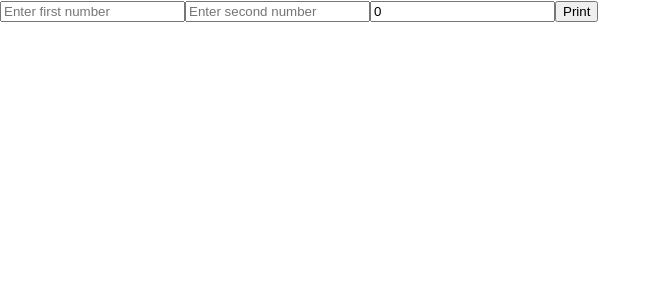
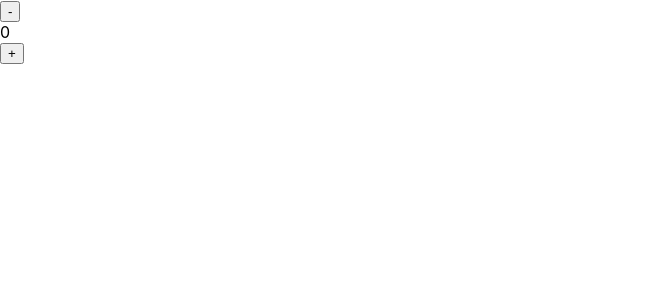
Before and after one commit to its-ankur/Full-Stack-Development, a React (Create React App) app in the folder reactcollage/: page / in a window 1280 px wide. Shown: the top 300 px of the page, without its empty margins (0-661 px from the left). Built offline with nearby package versions, Linux system fonts and the light colour scheme.

Commit message:
class state management

```diff
--- a/reactcollage/src/App.tsx
+++ b/reactcollage/src/App.tsx
@@ -8,7 +8,8 @@ import CounterClass from "./CounterClass";
 import CTimer from "./CTimer";
 import ListGroup from "./ListGroup";
 import UI from "./UI";
-
+import PlusMinus from "./PlusMinus";
+import NewPractice from "./NewPractice";
 // const ClickHandler1 = () => {
 //   console.log("Click handler 1");
 // };
@@ -32,7 +33,9 @@ import UI from "./UI";
 const App = () => {
   return (
     // <ListGroup/>
-    <UI/>
+    //<UI/>
+    //<PlusMinus/>
+    <NewPractice/>
   )
 }
 
--- /dev/null
+++ b/reactcollage/src/NewPractice.tsx
@@ -0,0 +1,31 @@
+import React, { Component } from "react";
+type State={
+    counter:number
+}
+export default class NewPractice extends Component<any,State> {
+  state = { counter: 0 };
+
+  click1 = () => {
+    if (this.state.counter > 0) {
+      this.setState((prevState) => ({
+        counter: prevState.counter - 1
+      }));
+    }
+  };
+
+  click2 = () => {
+    this.setState((prevState) => ({
+      counter: prevState.counter + 1
+    }));
+  };
+
+  render() {
+    return (
+      <>
+        <button onClick={this.click1}>-</button>
+        <div>{this.state.counter}</div>
+        <button onClick={this.click2}>+</button>
+      </>
+    );
+  }
+}
--- /dev/null
+++ b/reactcollage/src/PlusMinus.tsx
@@ -0,0 +1,25 @@
+import React,{Component} from "react";
+type CounterState={
+    counter:number;
+};
+export default class PlusMinus extends Component<any,CounterState>{
+    state={counter:0};
+    clickHandler=()=>{
+        this.setState((prevState)=>({counter:prevState.counter+1}));
+        console.log("Counter : ",this.state.counter);
+    }
+    clickHandler1=()=>{
+        if(this.state.counter>0)
+        this.setState((prevState)=>({counter:prevState.counter-1}));
+        console.log("Counter : ",this.state.counter);
+    }
+    render() {
+        return (
+            <div>
+                <button onClick={this.clickHandler1}>-</button>
+                Counter : {this.state.counter}
+                <button onClick={this.clickHandler}>+</button>
+            </div>
+        );
+    }
+}
```
